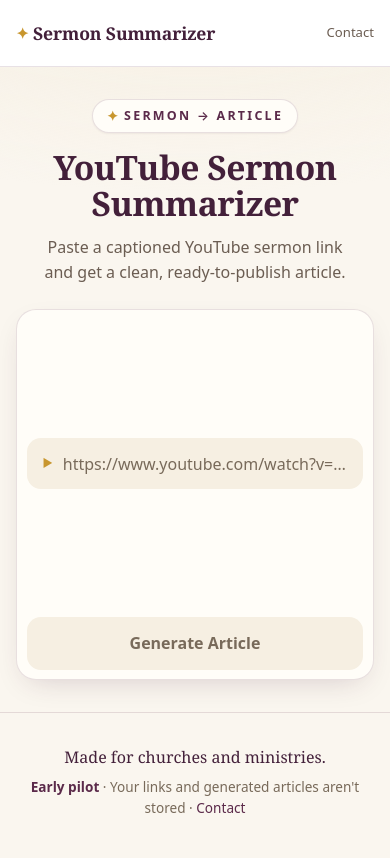
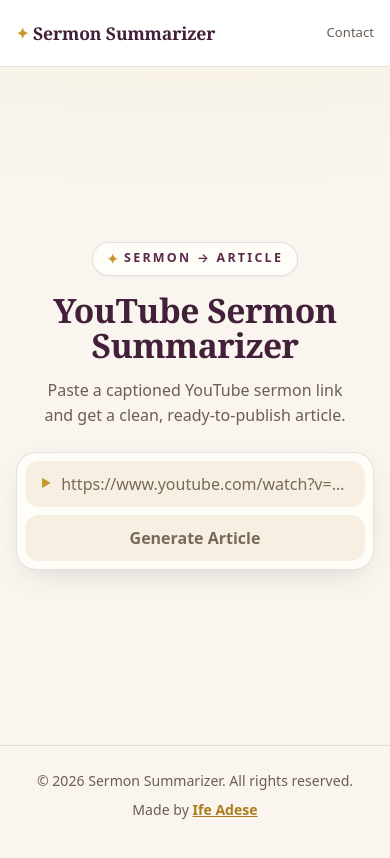
Before and after one commit to ifeadese/youtube-sermon-summarizer, a React (Vite) app in the folder frontend/: page / in a window 390 px wide. Built offline with nearby package versions, Linux system fonts and the light colour scheme; no server answers.

Commit message:
refactor(frontend): streamline tagline and update footer to established design (#39)
* refactor(frontend): streamline tagline, remove subhead and update footer design

* style: style footer credit link and fix form height on mobile

```diff
--- a/frontend/src/App.css
+++ b/frontend/src/App.css
@@ -485,38 +485,36 @@
 /* ── Footer ──────────────────────────────────────────────────────────────── */
 .footer {
   margin-top: auto;
-  padding: 2rem clamp(1rem, 4vw, 2rem) 2.5rem;
+  padding: 1.5rem clamp(1rem, 4vw, 2rem);
   border-top: 1px solid var(--border);
-  text-align: center;
+  display: flex;
+  justify-content: space-between;
+  align-items: center;
+  gap: 1.5rem;
+  font-size: 0.88rem;
+  color: var(--ink-muted);
 }
 
-.footer__attr {
-  margin: 0 0 0.4rem;
-  font-family: var(--font-serif);
-  color: var(--plum-deep);
-  font-size: 1rem;
+.footer__copyright {
+  text-align: left;
 }
 
-.footer__note {
-  margin: 0;
-  color: var(--ink-faint);
-  font-size: 0.85rem;
-  line-height: 1.6;
+.footer__credit {
+  text-align: right;
+  font-weight: 500;
+  color: var(--ink-muted);
 }
 
-/* Pilot note kept subtle but clearly legible (not greyed into invisibility). */
-.footer__pilot {
+.footer__credit a {
+  color: var(--gold-deep);
+  text-decoration: underline;
   font-weight: 600;
-  color: var(--plum);
+  transition: color 0.15s ease;
 }
 
-.footer__note a {
+.footer__credit a:hover {
   color: var(--plum);
   text-decoration: none;
-}
-
-.footer__note a:hover {
-  text-decoration: underline;
 }
 
 /* ── Motion ──────────────────────────────────────────────────────────────── */
@@ -556,11 +554,21 @@
 @media (max-width: 34rem) {
   .form {
     flex-direction: column;
+    padding: 0.5rem;
+    gap: 0.5rem;
+  }
+
+  .field {
+    flex: 1 1 auto;
+  }
+
+  .url-input {
+    padding-block: 0.7rem;
   }
 
   .generate-btn {
     width: 100%;
-    padding-block: 0.95rem;
+    padding-block: 0.75rem;
   }
 
   .result-bar {
@@ -577,6 +585,18 @@
 
   .nav a {
     font-size: 0.82rem;
+  }
+
+  .footer {
+    flex-direction: column;
+    gap: 0.5rem;
+    text-align: center;
+    padding-block: 1.5rem;
+  }
+
+  .footer__copyright,
+  .footer__credit {
+    text-align: center;
   }
 }
 
--- a/frontend/src/App.jsx
+++ b/frontend/src/App.jsx
@@ -175,12 +175,12 @@ export default function App() {
 
 
       <footer className="footer">
-        <p className="footer__attr">Made for churches and ministries.</p>
-        <p className="footer__note">
-          <span className="footer__pilot">Early pilot</span> · Your links and
-          generated articles aren&apos;t stored ·{" "}
-          <a href={`mailto:${CONTACT_EMAIL}`}>Contact</a>
-        </p>
+        <span className="footer__copyright">
+          &copy; 2026 {BRAND}. All rights reserved.
+        </span>
+        <span className="footer__credit">
+          Made by <a href="https://ifeadese.com" target="_blank" rel="noopener noreferrer">Ife Adese</a>
+        </span>
       </footer>
     </div>
   );
```
Also changed, not shown: 1 other file (tests, documents, lock files or other folders).
